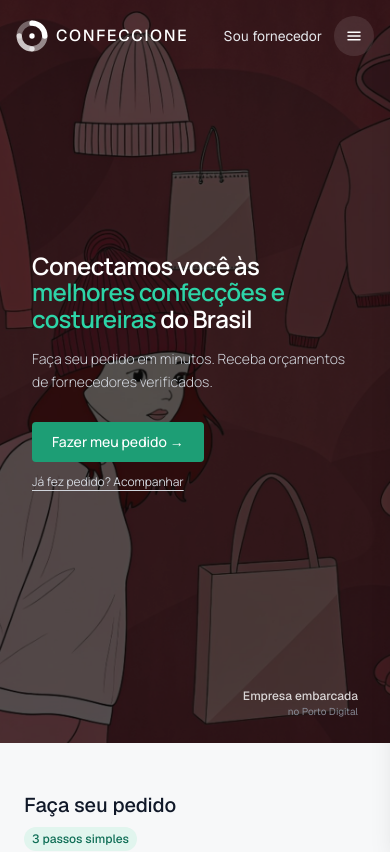
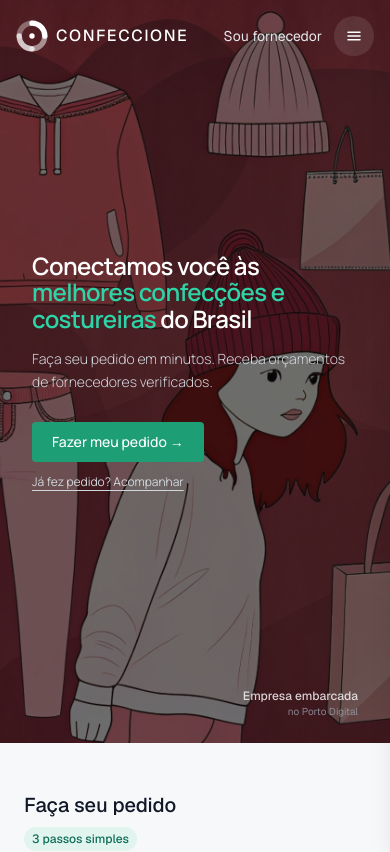
Before and after one commit to nandopons/confeccione, a Next.js app: page / in a window 390 px wide. Shown: the top 852 px of the page. Built offline with nearby package versions, Linux system fonts and the light colour scheme; no server answers.

Commit message:
style(home): hero menos escuro + reposiciona foto no mobile (boneca à direita)

```diff
--- a/app/page.tsx
+++ b/app/page.tsx
@@ -209,7 +209,7 @@ export default function Home() {
             preload
             quality={85}
             sizes="(min-width: 768px) 60vw, 100vw"
-            className="object-cover object-center"
+            className="object-cover object-[12%_50%] brightness-110 md:object-center"
           />
         </div>
 
@@ -225,9 +225,7 @@ export default function Home() {
           }}
         />
         {/* Mobile: foto ao fundo + escurecimento forte para legibilidade */}
-        <div className="md:hidden absolute inset-0 z-[1] bg-[rgba(10,10,10,0.7)]" />
-        {/* Escurecimento geral (desktop) para unificar a foto clara com o visual escuro da marca */}
-        <div className="hidden md:block absolute inset-0 z-[1] bg-black/12" />
+        <div className="md:hidden absolute inset-0 z-[1] bg-[rgba(10,10,10,0.6)]" />
 
         <SiteHeader transparent />
 
```
